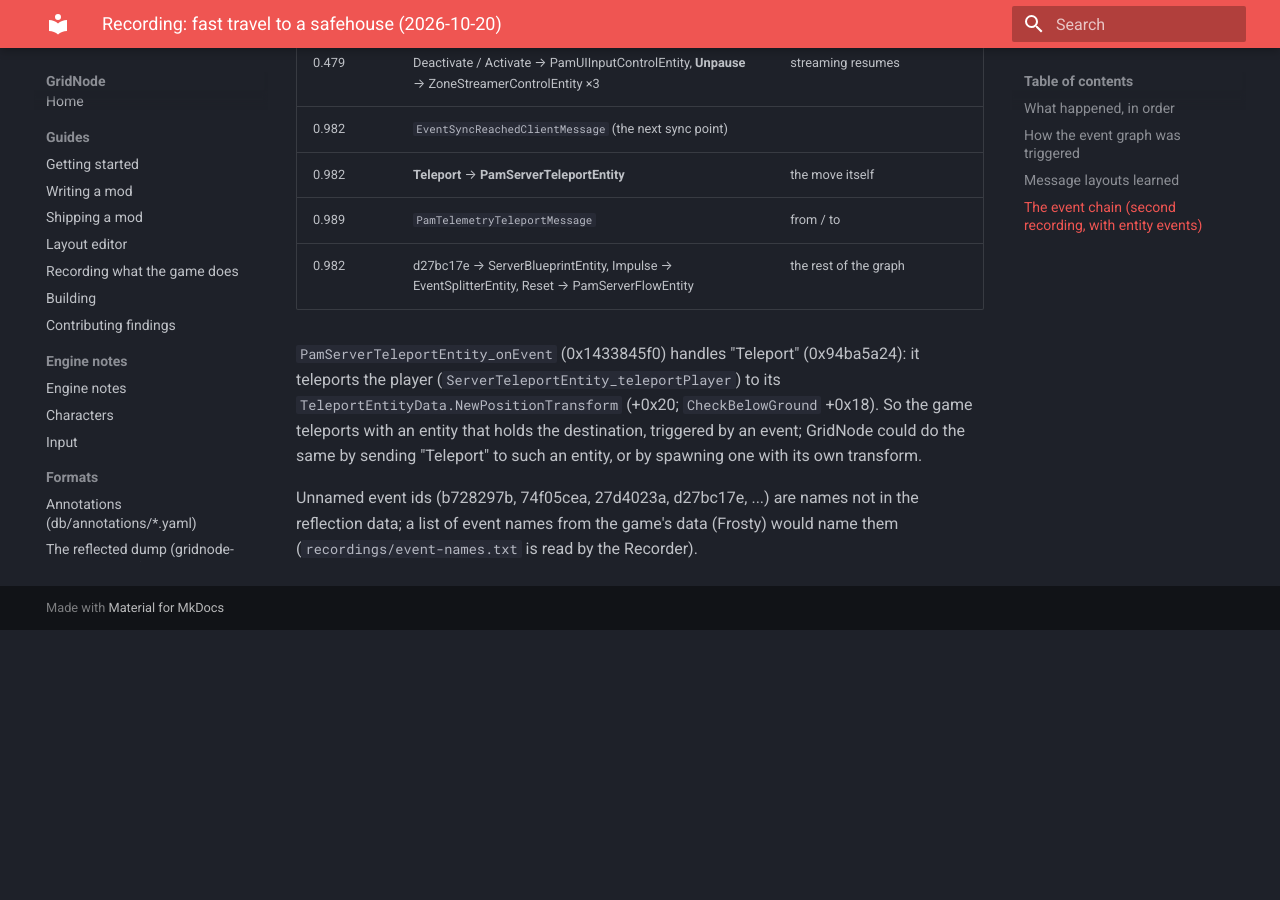
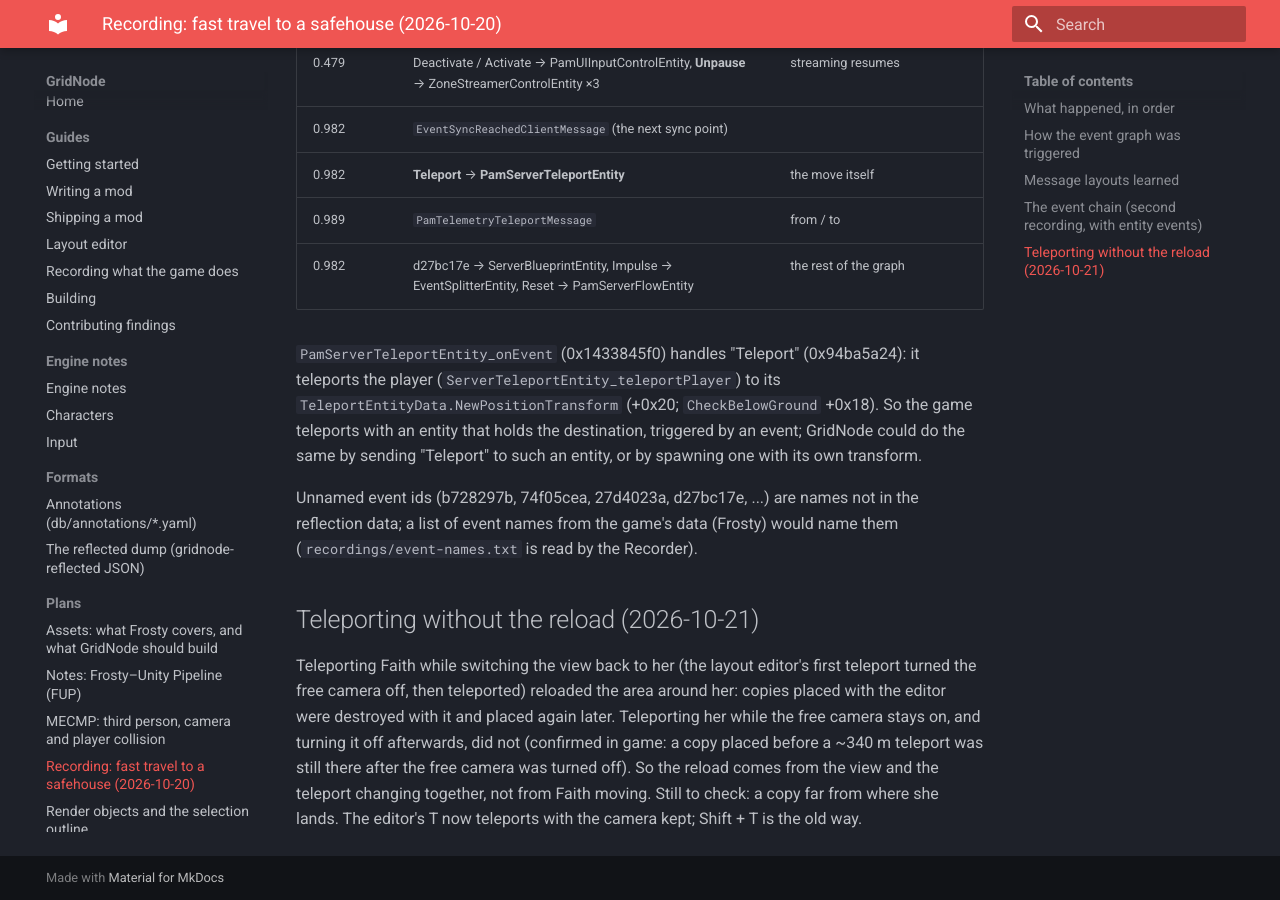
Before and after one commit to CodeNameMeteor/Gridnode, an MkDocs documentation site: the page built from docs/research/recording-teleport.md, in a window 1280 px wide and 900 px high, scrolled down 2266 px. Built offline with MkDocs 1.6.1 and Material for MkDocs 9.7.7, drawn with Linux system fonts in a browser that asks for light colours; before the commit the page ends 2896 px from its top, so only the background shows below that.

Commit message:
Teleport keeps the free camera by default (T); Shift+T goes back to Faith. Finding written up
Co-Authored-By: Claude Opus 5.5 <noreply@anthropic.com>
Claude-Session: https://claude.ai/code/session_01X97trTFwBYSWSAqPh89wb1

```diff
--- a/docs/research/recording-teleport.md
+++ b/docs/research/recording-teleport.md
@@ -70,3 +70,13 @@ entity, or by spawning one with its own transform.
 Unnamed event ids (b728297b, 74f05cea, 27d4023a, d27bc17e, ...) are names not in the reflection
 data; a list of event names from the game's data (Frosty) would name them
 (`recordings/event-names.txt` is read by the Recorder).
+
+## Teleporting without the reload (2026-10-21)
+
+Teleporting Faith while switching the view back to her (the layout editor's first teleport turned
+the free camera off, then teleported) reloaded the area around her: copies placed with the editor
+were destroyed with it and placed again later. Teleporting her while the free camera stays on, and
+turning it off afterwards, did not (confirmed in game: a copy placed before a ~340 m teleport was
+still there after the free camera was turned off). So the reload comes from the view and the
+teleport changing together, not from Faith moving. Still to check: a copy far from where she
+lands. The editor's T now teleports with the camera kept; Shift + T is the old way.
```
Also changed, not shown: docs/PLAN.md (+3 -0 lines), docs/layout-editor.md (+5 -3 lines), 1 other file.
